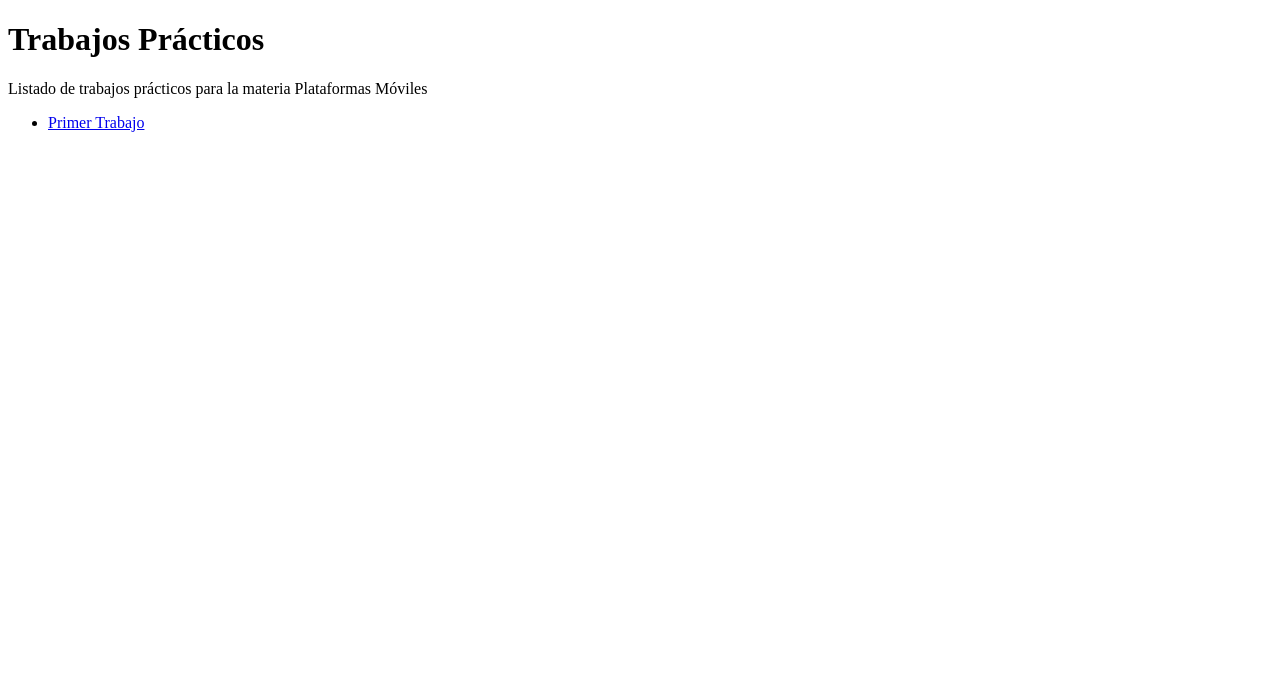
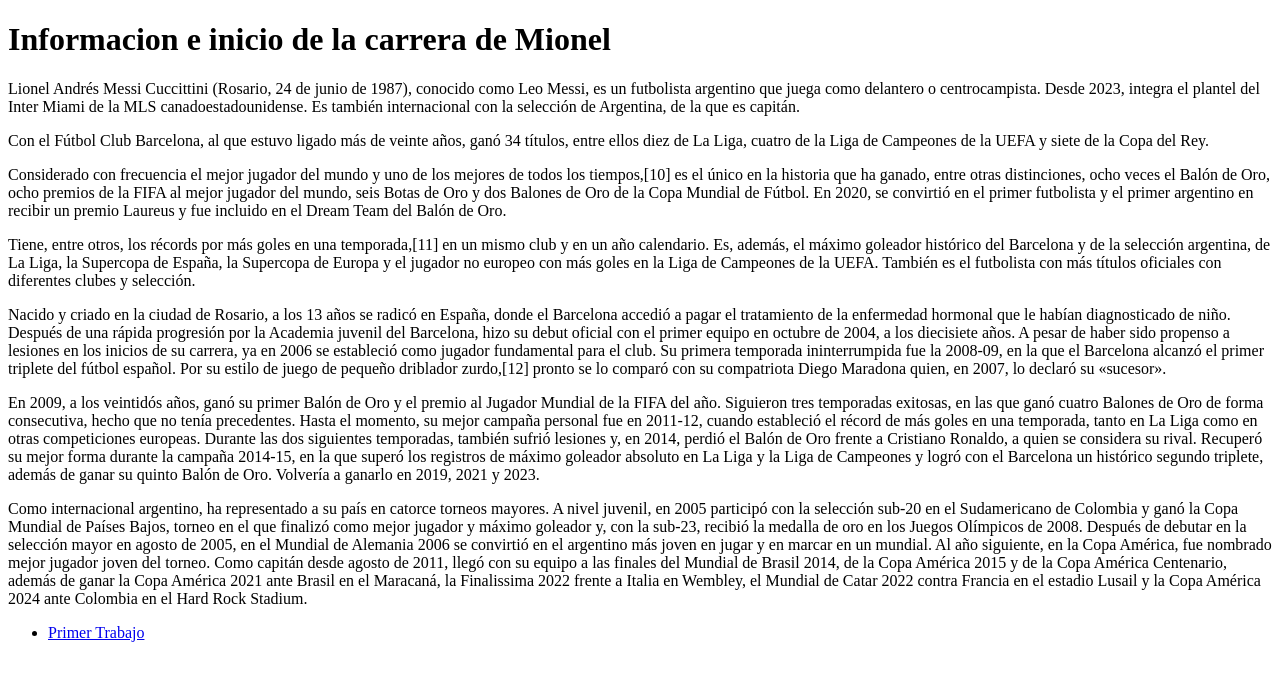
Before and after one commit to santiago25villalba-dotcom/plataformas-moviles-entregas, a plain HTML site: page index.html in a window 1280 px wide. Drawn offline with Linux system fonts and the light colour scheme.

Commit message:
index.html

```diff
--- a/index.html
+++ b/index.html
@@ -1,11 +1,45 @@
 <!DOCTYPE html>
 <html>
    <head>
-      <title>Hola Mundo!</title>
+      <title> Sobre Mio Lessi </title>
    </head>
    <body>
-     <h1>Trabajos Prácticos</h1>
-     <p>Listado de trabajos prácticos para la materia Plataformas Móviles</p>
+<h1>Informacion e inicio de la carrera de Mionel</h1>
+<p>Lionel Andrés Messi Cuccittini (Rosario, 24 de junio de 1987), conocido como Leo Messi, es un futbolista argentino que juega como delantero
+o centrocampista. Desde 2023, integra el plantel del Inter Miami de la MLS canadoestadounidense. Es también internacional con la selección de Argentina,
+de la que es capitán.</p>
+
+<p>Con el Fútbol Club Barcelona, al que estuvo ligado más de veinte años, ganó 34 títulos, entre ellos diez de La Liga, cuatro de la Liga de Campeones de la UEFA y
+siete de la Copa del Rey.</p>
+
+<p>Considerado con frecuencia el mejor jugador del mundo y uno de los mejores de todos los tiempos,[10] es el único en la historia que ha ganado,
+entre otras distinciones, ocho veces el Balón de Oro, ocho premios de la FIFA al mejor jugador del mundo, seis Botas de Oro y dos Balones de Oro
+ de la Copa Mundial de Fútbol. En 2020, se convirtió en el primer futbolista y el primer argentino en recibir un premio Laureus y fue incluido en el Dream Team del Balón de Oro.</p>
+
+<p>Tiene, entre otros, los récords por más goles en una temporada,[11] en un mismo club y en un año calendario. Es, además, el máximo goleador histórico
+del Barcelona y de la selección argentina, de La Liga, la Supercopa de España, la Supercopa de Europa y el jugador no europeo con más goles en la
+Liga de Campeones de la UEFA. También es el futbolista con más títulos oficiales con diferentes clubes y selección.</p>
+
+<p>Nacido y criado en la ciudad de Rosario, a los 13 años se radicó en España, donde el Barcelona accedió a pagar el tratamiento de la enfermedad hormonal
+que le habían diagnosticado de niño. Después de una rápida progresión por la Academia juvenil del Barcelona, hizo su debut oficial con el primer
+equipo en octubre de 2004, a los diecisiete años. A pesar de haber sido propenso a lesiones en los inicios de su carrera, ya en 2006 se estableció
+como jugador fundamental para el club. Su primera temporada ininterrumpida fue la 2008-09, en la que el Barcelona alcanzó el primer triplete del fútbol español.
+  Por su estilo de juego de pequeño driblador zurdo,[12] pronto se lo comparó con su compatriota Diego Maradona quien, en 2007, lo declaró su «sucesor».</p>
+
+<p>En 2009, a los veintidós años, ganó su primer Balón de Oro y el premio al Jugador Mundial de la FIFA del año. Siguieron tres temporadas exitosas, en las que ganó
+cuatro Balones de Oro de forma consecutiva, hecho que no tenía precedentes. Hasta el momento, su mejor campaña personal fue en 2011-12, cuando estableció el
+récord de más goles en una temporada, tanto en La Liga como en otras competiciones europeas. Durante las dos siguientes temporadas, también sufrió lesiones
+ y, en 2014, perdió el Balón de Oro frente a Cristiano Ronaldo, a quien se considera su rival. Recuperó su mejor forma durante la campaña 2014-15, en la que
+ superó los registros de máximo goleador absoluto en La Liga y la Liga de Campeones y logró con el Barcelona un histórico segundo triplete, además de ganar su quinto
+Balón de Oro. Volvería a ganarlo en 2019, 2021 y 2023.</p>
+
+<p>Como internacional argentino, ha representado a su país en catorce torneos mayores. A nivel juvenil, en 2005 participó con la selección sub-20 en el
+Sudamericano de Colombia y ganó la Copa Mundial de Países Bajos, torneo en el que finalizó como mejor jugador y máximo goleador y, con la sub-23,
+ recibió la medalla de oro en los Juegos Olímpicos de 2008. Después de debutar en la selección mayor en agosto de 2005, en el Mundial de Alemania 2006
+  se convirtió en el argentino más joven en jugar y en marcar en un mundial. Al año siguiente, en la Copa América, fue nombrado mejor jugador joven del torneo.
+  Como capitán desde agosto de 2011, llegó con su equipo a las finales del Mundial de Brasil 2014, de la Copa América 2015 y de la Copa América Centenario, además
+  de ganar la Copa América 2021 ante Brasil en el Maracaná, la Finalissima 2022 frente a Italia en Wembley, el Mundial de Catar 2022 contra Francia en el estadio
+  Lusail y la Copa América 2024 ante Colombia en el Hard Rock Stadium.</p>
      <ul>
        <li><a href="tp-1/">Primer Trabajo</a></li>
      </ul>
```
